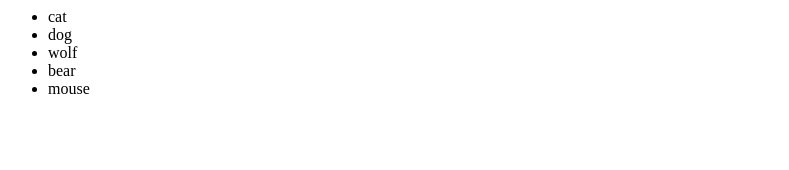
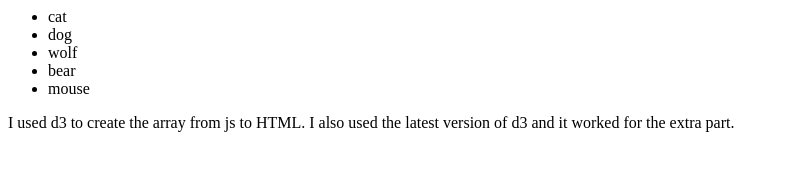
Before and after one commit to AliOssama/data, a plain HTML site: page index.html in a window 1280 px wide. Shown: the whole page, without its empty margins (0-789 px from the left). Drawn offline with Linux system fonts and the light colour scheme.

Commit message:
Update index.html

```diff
--- a/index.html
+++ b/index.html
@@ -2,7 +2,7 @@
   <html lang="en">
     <head>
       <meta charset="utf-8">
-      <title>D3 page template</title>
+      <title>D3 Array</title>
       <script type="text/javascript" src='d3.js'></script>
       </script>
       </head>
@@ -19,5 +19,9 @@
           .append('li')
           .html(String);
       </script>
+
+        <p>
+          I used d3 to create the array from js to HTML. I also used the latest version of d3 and it worked for the extra part.
+        </p>
       </body>
   </html>
```
